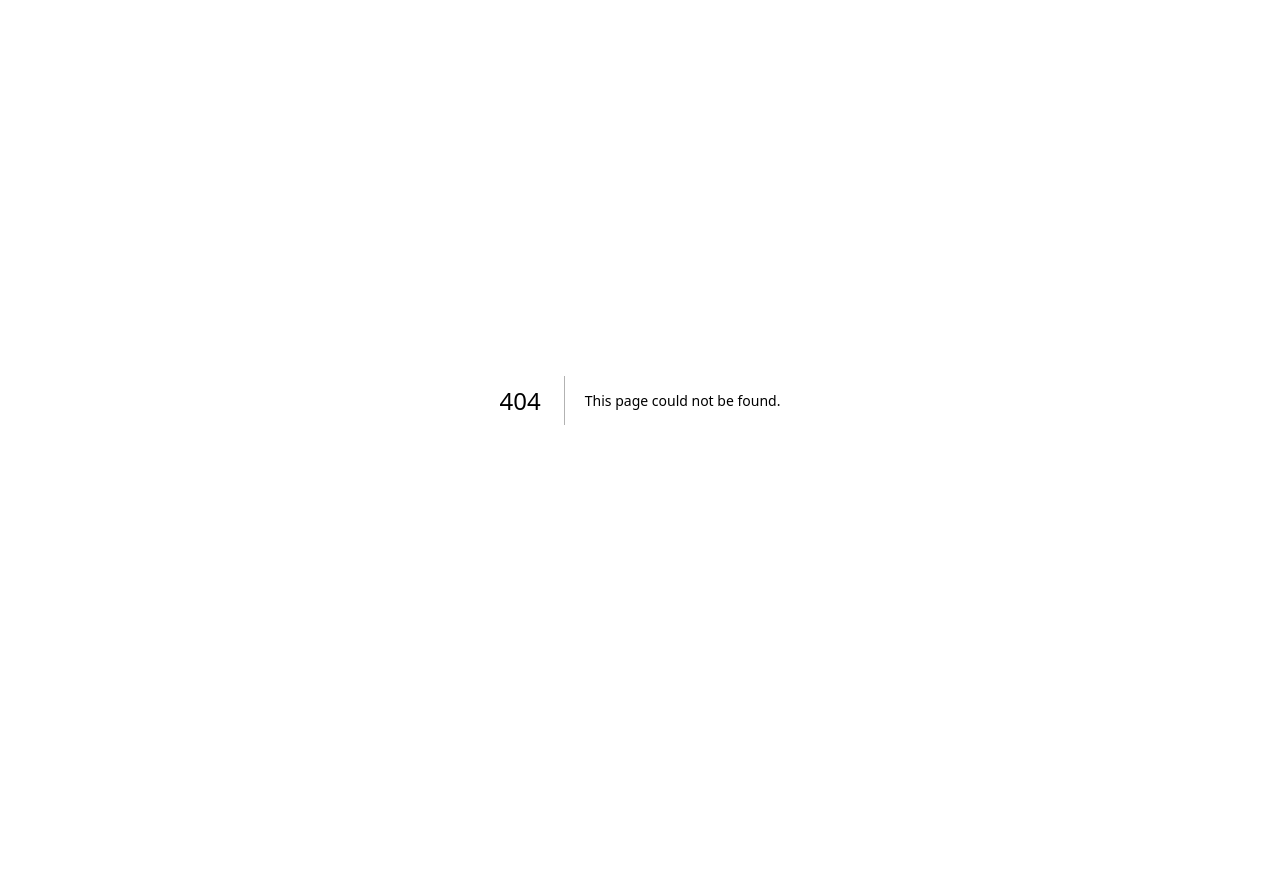
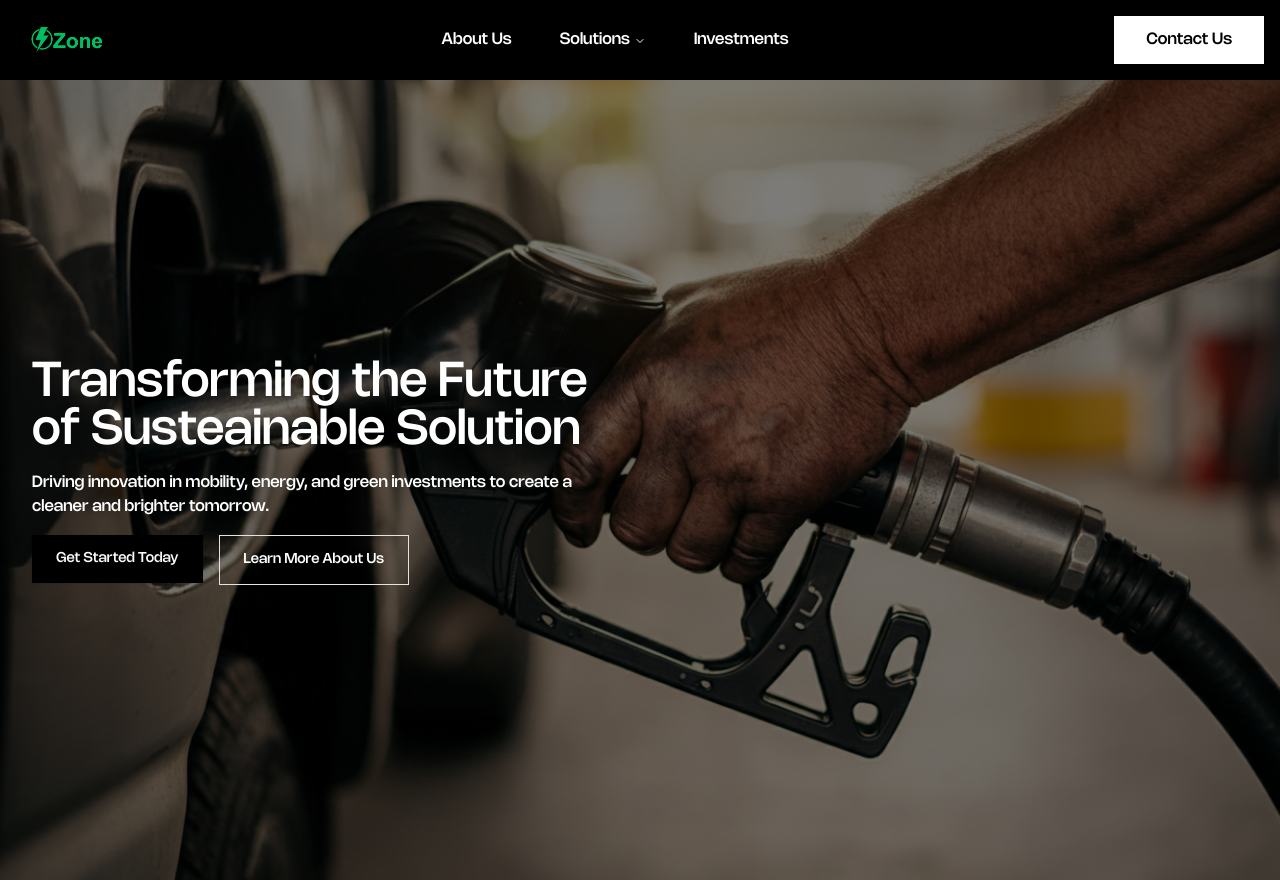
Before and after one commit to abkaaar/ozoneV0, a Next.js app: page /about in a window 1280 px wide. Before the commit this address had no page. Before the commit the page ends 800 px from the top, so only its background shows below. Built offline with nearby package versions, Linux system fonts and the light colour scheme.

Commit message:
Add Hero component and update navigation links; enhance About and Investments pages

```diff
--- /dev/null
+++ b/app/about/page.tsx
@@ -0,0 +1,16 @@
+import Hero from '@/components/hero'
+import Nav from '@/components/Nav'
+import React from 'react'
+
+export default function About() {
+  return (
+    <>
+    <Nav/>
+    <Hero
+    title='Transforming the Future of Susteainable Solution'
+    description='Driving innovation in mobility, energy, and green investments to create a cleaner and brighter tomorrow.'
+    primaryButtonText='Get Started Today'
+    />
+    </>
+  )
+}
--- /dev/null
+++ b/app/investments/page.tsx
@@ -0,0 +1,10 @@
+import Nav from '@/components/Nav'
+import React from 'react'
+
+export default function Investments() {
+  return (
+    <>
+    <Nav/>
+    </>
+  )
+}
--- a/app/page.tsx
+++ b/app/page.tsx
@@ -3,6 +3,7 @@ import ContactSection from "@/components/Contact";
 import TestimonialSlider from "@/components/CustomerFeedback";
 import { FAQSection } from "@/components/Faq";
 import Footer from "@/components/Footer";
+import Hero from "@/components/hero";
 import Nav from "@/components/Nav";
 import { Button } from "@/components/ui/button";
 import { ScrollArea, ScrollBar } from "@/components/ui/scroll-area";
@@ -16,27 +17,13 @@ export default function Home() {
   return (
     <>
       <Nav />
-      <section
-        className="flex h-[100vh] bg-cover bg-center"
-        style={{ backgroundImage: "url('/assets/ozone-banner.png')" }}
-      >
-        <div className="flex items-center w-full h-full bg-black bg-opacity-50">
-          <article className="flex items-start text-start flex-col gap-4 text-white w-full max-w-[600px] mx-8">
-            <h1 className="text-2xl md:text-5xl ">
-              Revolutionizing Mobility, Sustainability, and Energy Access!
-            </h1>
-            <p className="text-lg md:text-xl">
-              Join the green revolution with our electric mobility solutions, innovative liquid tree technology, and smart energy systems.
-            </p>
-            <div className="btns flex flex-col sm:flex-row gap-4 justify-start w-full">
-              <Button className="bg-black py-6 px-6 rounded-none">Get Started Today</Button>
-              <Button variant={"ghost"} className="border py-6 px-6 rounded-none">Learn More About Us</Button>
-            </div>
-            <div className="justify-center flex gap-2">
-            </div>
-          </article>
-        </div>
-      </section>
+   <Hero
+      title="Revolutionizing Mobility, Sustainability, and Energy Access!"
+      description="Join the green revolution with our electric mobility solutions, innovative liquid tree technology, and smart energy systems."
+      primaryButtonText="Get Started today"
+      secondaryButtonText="Learn More About Us"
+
+   />
       <section className="bg-white py-8 px-8 overflow-hidden">
       <ScrollArea className="">
         <div className="flex items-center justify-center gap-16 min-w-full">
--- a/components/Blog.tsx
+++ b/components/Blog.tsx
@@ -46,7 +46,7 @@ const BlogSection = () => {
               </div>
             </CardHeader>
             <CardContent className="pt-6">
-              <h2 className="text-xl font-semibold mb-4 line-clamp-2">
+              <h2 className="text-base mb-4 line-clamp-2">
                 {post.title}
               </h2>
               <p className="text-gray-600 text-sm mb-4 line-clamp-2">
--- a/components/Nav.tsx
+++ b/components/Nav.tsx
@@ -91,7 +91,7 @@ const Nav: React.FC = () => {
 
                         </NavigationMenuList>
                     </NavigationMenu>
-                    <Link href={"/about"} className='text-white hover:text-gray-300'>
+                    <Link href={"/investments"} className='text-white hover:text-gray-300'>
                         Investments
                     </Link>
                 </div>
--- /dev/null
+++ b/components/hero.tsx
@@ -0,0 +1,59 @@
+import React from 'react'
+import { Button } from './ui/button'
+
+interface HeroProps {
+    backgroundImage?: string;
+    title: string;
+    description: string;
+    primaryButtonText?: string;
+    secondaryButtonText?: string;
+    onPrimaryClick?: () => void;
+    onSecondaryClick?: () => void;
+}
+
+// Revolutionizing Mobility, Sustainability, and Energy Access!
+//
+// Get started today
+// learn more about us
+
+function Hero({
+    backgroundImage = '/assets/ozone-banner.png',
+    title,
+    description,
+    primaryButtonText = 'Get Started Today',
+    secondaryButtonText = 'Learn More About Us',
+    onPrimaryClick,
+    onSecondaryClick,
+}: HeroProps) {
+    return (
+        <section
+            className="flex h-[100vh] bg-cover bg-center"
+            style={{ backgroundImage: `url('${backgroundImage}')` }}
+        >
+            <div className="flex items-center w-full h-full bg-black bg-opacity-50">
+                <article className="flex items-start text-start flex-col gap-4 text-white w-full max-w-[600px] mx-8">
+                    <h1 className="text-2xl md:text-5xl">{title}</h1>
+                    <p className="text-sm md:text-base font-thin">{description}</p>
+                    <div className="btns flex flex-col sm:flex-row gap-4 justify-start w-full">
+                        <Button
+                            className="bg-black py-6 px-6 rounded-none"
+                            onClick={onPrimaryClick}
+                        >
+                            {primaryButtonText}
+                        </Button>
+                        <Button
+                            variant="ghost"
+                            className="border py-6 px-6 rounded-none"
+                            onClick={onSecondaryClick}
+                        >
+                            {secondaryButtonText}
+                        </Button>
+                    </div>
+                    <div className="justify-center flex gap-2" />
+                </article>
+            </div>
+        </section>
+    )
+}
+
+export default Hero
```
Also changed, not shown: app/solutions/page.tsx (added).
